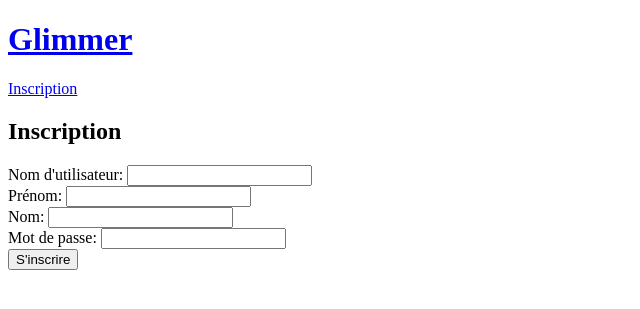
After one commit to oscorchan/Glimmer, a Django app: page /signup in a window 1280 px wide. The commit adds this page. Shown: the top 309 px of the page, without its empty margins (0-640 px from the left). Run offline with Django 5.2, Linux system fonts and the light colour scheme.

Commit message:
ajout formulaire inscription

```diff
--- /dev/null
+++ b/accounts/templates/accounts/signup.html
@@ -0,0 +1,27 @@
+{% extends "base.html" %}
+
+{% block content %}
+
+<h2>Inscription</h2>
+    <form method="post">
+        {% csrf_token %}
+        <div>
+            <label for="username">Nom d'utilisateur:</label>
+            <input type="text" id="username" name="username" required>
+        </div>
+        <div>
+            <label for="firstname">Prénom:</label>
+            <input type="text" id="firstname" name="firstname" required>
+        </div>
+        <div>
+            <label for="lastname">Nom:</label>
+            <input type="text" id="lastname" name="lastname" required>
+        </div>
+        <div>
+            <label for="password">Mot de passe:</label>
+            <input type="password" id="password" name="password" required>
+        </div>
+        <button type="submit">S'inscrire</button>
+    </form>
+
+{% endblock %}
--- a/accounts/views.py
+++ b/accounts/views.py
@@ -1,3 +1,4 @@
 from django.shortcuts import render
 
-# Create your views here.
+def signup(request):
+    return render(request, 'accounts/signup.html')
--- a/shop/urls.py
+++ b/shop/urls.py
@@ -18,11 +18,13 @@ from django.contrib import admin
 from django.urls import path
 from store.views import index, product_detail
 from django.conf.urls.static import static
+from accounts.views import signup
 
 from shop import settings
 
 urlpatterns = [
     path('', index, name='index'),
     path('admin/', admin.site.urls),
-    path('product/<str:slug>/', product_detail, name='product')
+    path('product/<str:slug>/', product_detail, name='product'),
+    path('signup', signup, name='signup')
 ] + static(settings.MEDIA_URL, document_root=settings.MEDIA_ROOT)
--- a/templates/base.html
+++ b/templates/base.html
@@ -9,6 +9,11 @@
         <h1> Glimmer </h1>
     </a>
 
+    {% if not user.is_authenticated %}
+
+        <a href="{% url "signup" %}">Inscription</a>
+
+    {% endif %}
 
     {% block content %}
     {% endblock  %}
```
Also changed, not shown: db.sqlite3.
